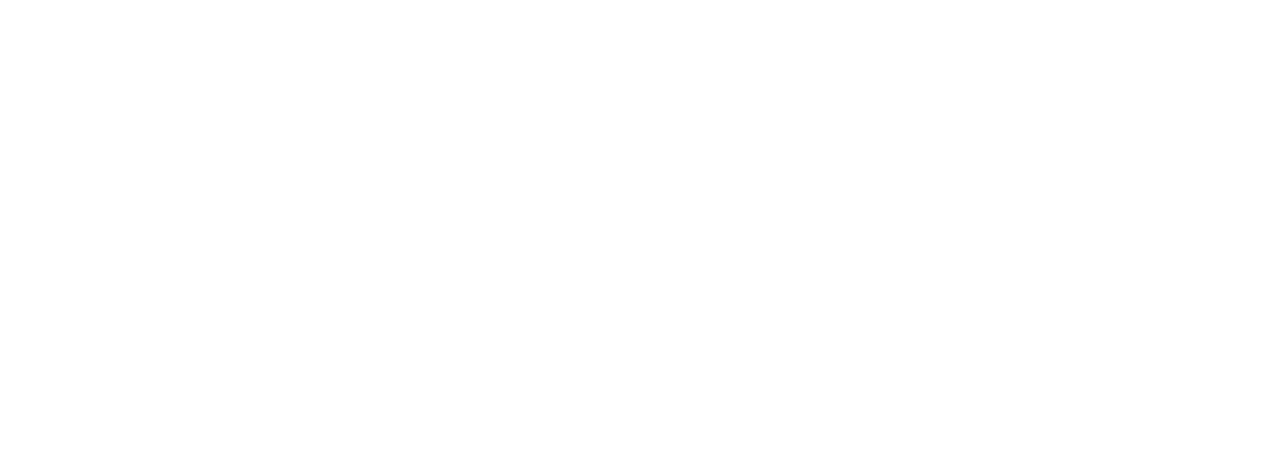
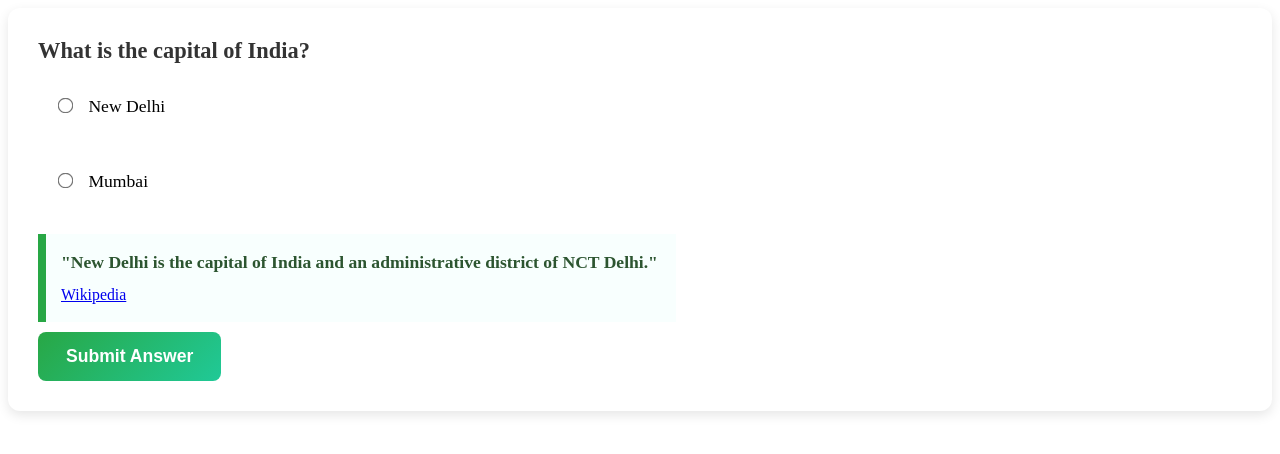
Before and after one commit to acciojob/trivia-MdMozakkeAnam, a website: page main.html in a window 1280 px wide. Drawn offline with Linux system fonts and the light colour scheme.

Commit message:
created a submission

```diff
--- a/main.html
+++ b/main.html
@@ -7,9 +7,31 @@
 </head>
 
 <body>
-	<!-- the entire body must be written by student -->
-    <script type="text/javascript" src="./script.js">
-</script>
+    <div class="quiz-container">
+        <div class="question">What is the capital of India?</div>
+
+        <form class="options">
+            <label>
+                <input type="radio" name="capital" value="new-delhi">
+                New Delhi
+            </label><br>
+            <label>
+                <input type="radio" name="capital" value="mumbai">
+                Mumbai
+            </label>
+        </form>
+
+        <div class="quote-container">
+            <blockquote>
+                "New Delhi is the capital of India and an administrative district of NCT Delhi."
+            </blockquote>
+            <div class="source">
+                <a href="https://en.wikipedia.org/wiki/New_Delhi" target="_blank">Wikipedia</a>
+            </div>
+        </div>
+
+        <button type="submit" class="submit-btn" onclick="checkAnswer()">Submit Answer</button>
+    </div>
 
 </body>
 
--- a/styles.css
+++ b/styles.css
@@ -1,2 +1,77 @@
 
 /* Your CSS Code here. */
+ <style>
+        body {
+            font-family: -apple-system, BlinkMacSystemFont, 'Segoe UI', Roboto, sans-serif;
+            max-width: 800px;
+            margin: 0 auto;
+            padding: 20px;
+            background-color: #f9f9f9;
+        }
+        .quiz-container {
+            background: white;
+            padding: 30px;
+            border-radius: 12px;
+            box-shadow: 0 4px 12px rgba(0,0,0,0.1);
+        }
+        .question {
+            font-size: 1.4em;
+            font-weight: 600;
+            margin-bottom: 20px;
+            color: #333;
+        }
+        .options {
+            margin-bottom: 30px;
+        }
+        .options label {
+            display: block;
+            margin-bottom: 12px;
+            font-size: 1.1em;
+            cursor: pointer;
+            padding: 12px 16px;
+            border-radius: 8px;
+            transition: background-color 0.2s;
+        }
+        .options label:hover {
+            background-color: #f0f8ff;
+        }
+        .options input[type="radio"] {
+            margin-right: 12px;
+            transform: scale(1.2);
+        }
+        .quote-container {
+            max-width: 600px;
+            margin: 10px 0;
+            padding: 15px;
+            border-left: 8px solid #28a745;
+            background-color: #f8fffe;
+            font-weight: bold;
+            font-size: 1.1em;
+            color: #2c5530;
+            line-height: 1.5;
+        }
+        .quote-container blockquote {
+            margin: 0;
+            padding: 0;
+        }
+        .source {
+            font-size: 0.9em;
+            font-weight: normal;
+            color: #666;
+            margin-top: 8px;
+        }
+        .submit-btn {
+            background: linear-gradient(135deg, #28a745, #20c997);
+            color: white;
+            border: none;
+            padding: 14px 28px;
+            font-size: 1.1em;
+            border-radius: 8px;
+            cursor: pointer;
+            font-weight: 600;
+            transition: transform 0.2s;
+        }
+        .submit-btn:hover {
+            transform: translateY(-2px);
+        }
+    </style>
```
